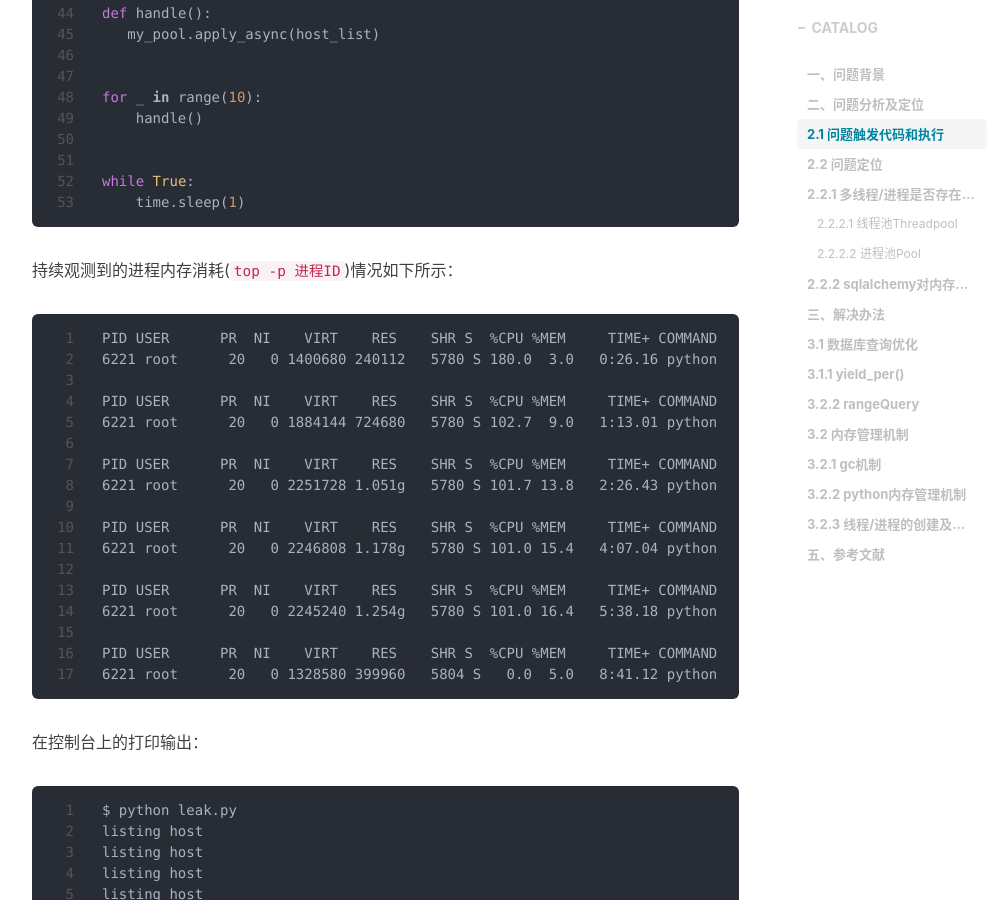
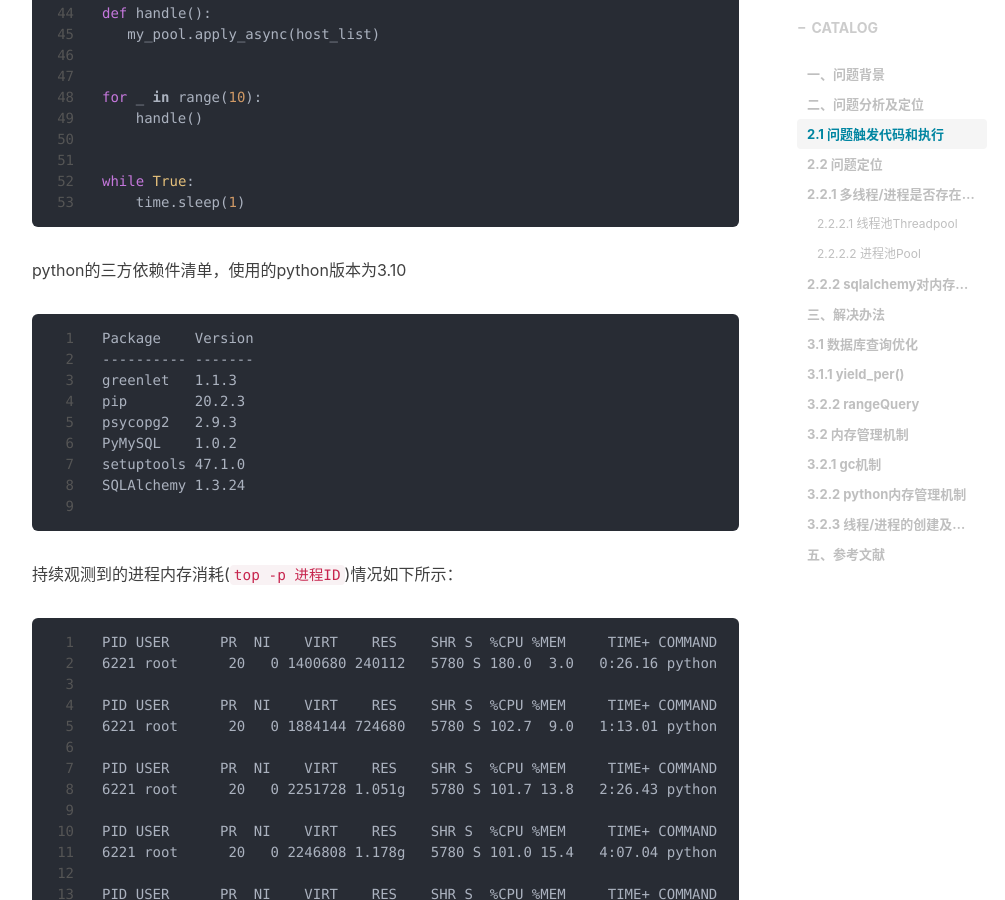
Before and after one commit to shihai1991/shihai1991.github.io, a Jekyll site: the page built from _posts/2022-09-20-multiprocessing-sqlalchemy.md, in a window 1280 px wide and 900 px high, scrolled down 1883 px. Shown: the whole window, without its empty margins (233-1238 px from the left). Built offline with Jekyll 4.4.1, drawn with Linux system fonts in a browser that asks for light colours; nearby versions of some CDN libraries; comment, search, counter and statistics services are not loaded.

Commit message:
Update 2022-09-20-multiprocessing-sqlalchemy.md

````diff
--- a/_posts/2022-09-20-multiprocessing-sqlalchemy.md
+++ b/_posts/2022-09-20-multiprocessing-sqlalchemy.md
@@ -68,6 +68,18 @@ for _ in range(10):
 
 while True:
     time.sleep(1)
+```
+python的三方依赖件清单，使用的python版本为3.10
+```
+Package    Version
+---------- -------
+greenlet   1.1.3
+pip        20.2.3
+psycopg2   2.9.3
+PyMySQL    1.0.2
+setuptools 47.1.0
+SQLAlchemy 1.3.24
+
 ```
 
 持续观测到的进程内存消耗(`top -p 进程ID`)情况如下所示：
````
